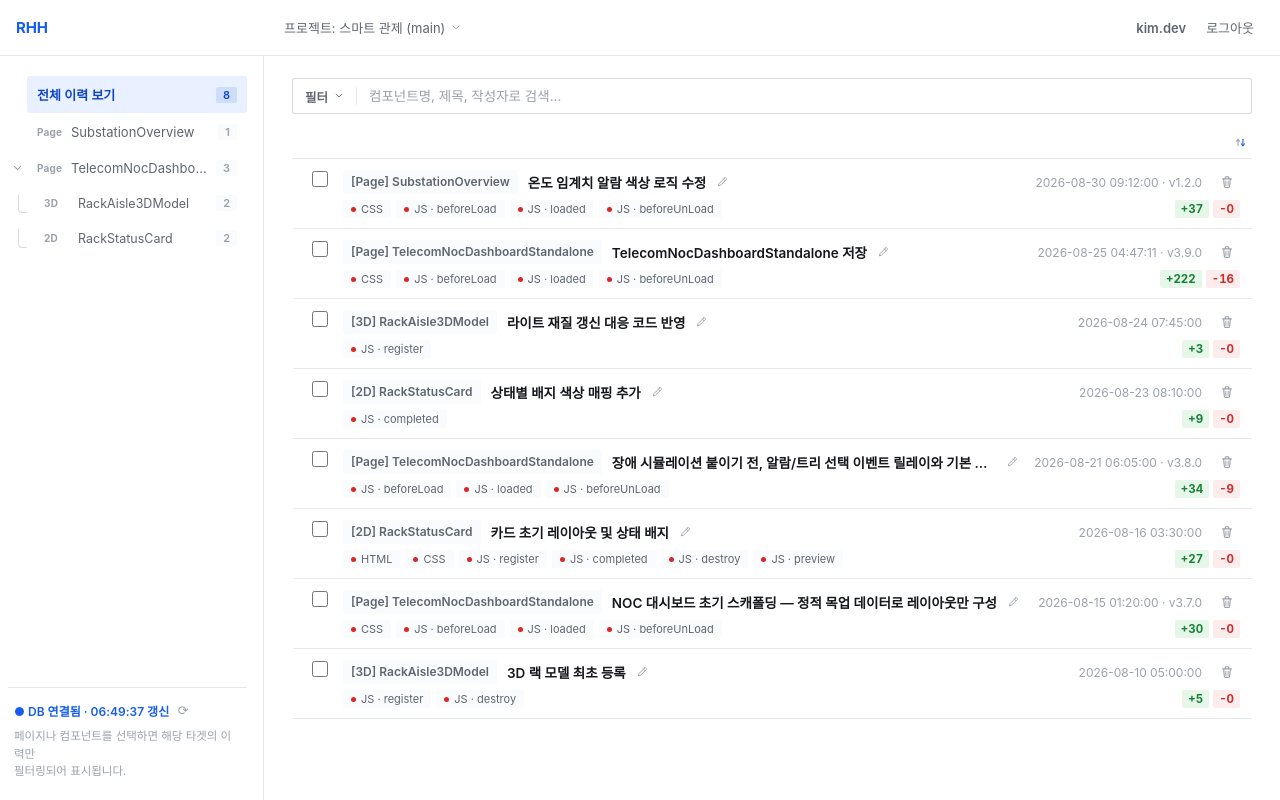
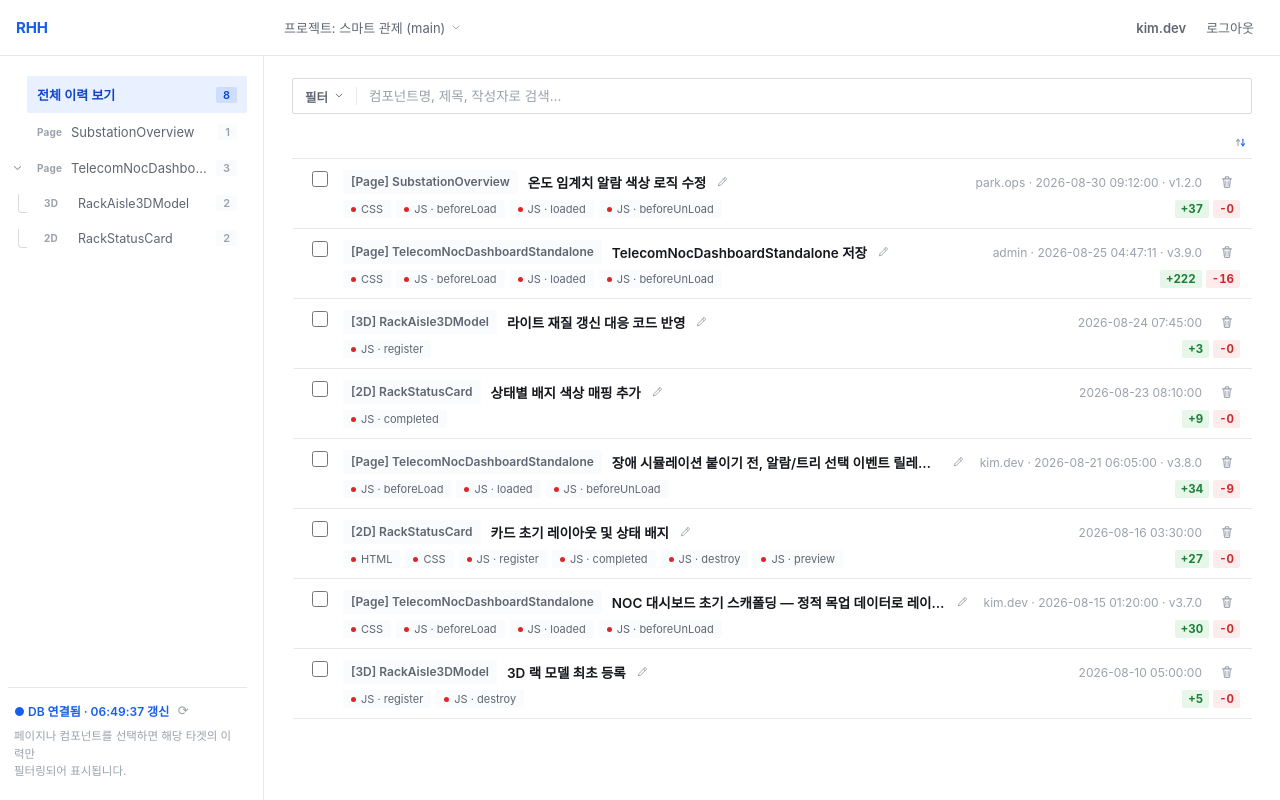
Before and after one commit to wemb-toyproject-rhh/2026_toy_project_h, a React (Vite) app in the folder frontend/: page / in a window 1280 px wide. Built offline with nearby package versions, Linux system fonts and the light colour scheme; a web font is replaced by a local one.

Commit message:
feat: Page 이력 작성자 표시 추가

```diff
--- a/frontend/src/components/history/PRCard.jsx
+++ b/frontend/src/components/history/PRCard.jsx
@@ -73,6 +73,7 @@ export default function PRCard({
 
           <div className={styles.rightGroup}>
             <span className={styles.meta}>
+              {item.author ? `${item.author} · ` : ""}
               {item.savedAt}
               {item.version ? ` · v${item.version}` : ""}
             </span>
--- a/frontend/src/mocks/historyAdapter.js
+++ b/frontend/src/mocks/historyAdapter.js
@@ -126,6 +126,7 @@ function buildPageEntries() {
         targetLabel: `[Page] ${row.name}`,
         targetName: row.name,
         title: row.comment || `${row.name} 저장`,
+        author: row.last_user ?? null,
         version: row.version ?? null,
         savedAt: formatDate(row.reg_dt),
         savedAtRaw: row.reg_dt,
--- a/frontend/src/pages/HistoryDetailPage.jsx
+++ b/frontend/src/pages/HistoryDetailPage.jsx
@@ -74,6 +74,7 @@ export default function HistoryDetailPage() {
         </div>
         <div className={styles.headerRight}>
           <span className={styles.meta}>
+            {entry.author ? `${entry.author} · ` : ""}
             {entry.savedAt}
             {entry.version ? ` · v${entry.version}` : ""}
           </span>
```
